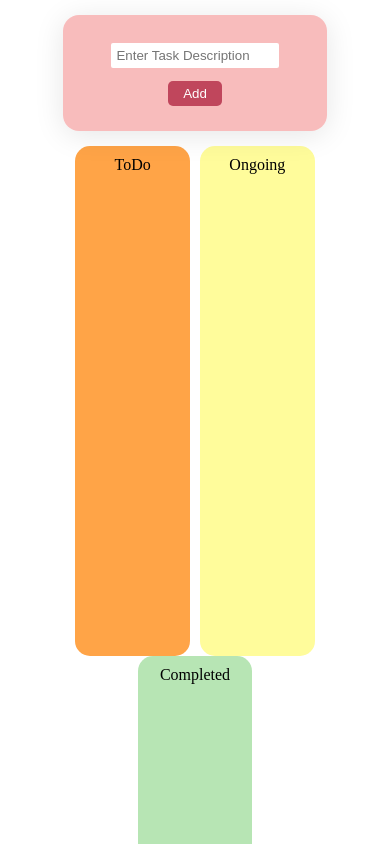
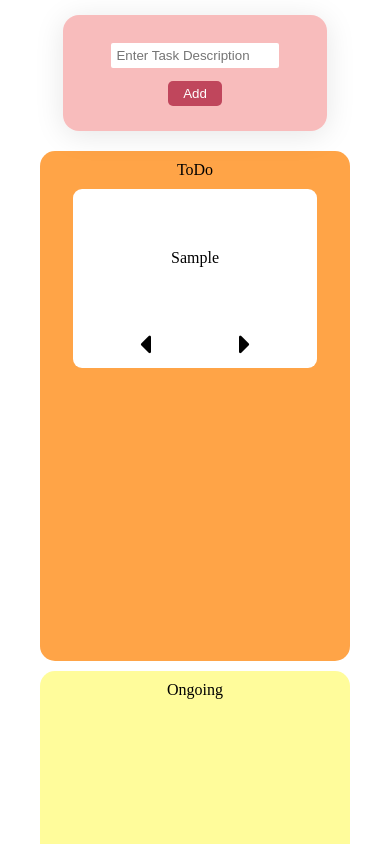
Before and after one commit to anusha-c18/react-hooks-series, a React (Vite) app in the folder useState/: page / in a window 390 px wide. Both pictures are taken after typing "Sample" into the empty fields and a click on the button "Add". Shown: the top 844 px of the page. Built offline with nearby package versions, Linux system fonts and the light colour scheme.

Commit message:
feat: individual task containers with overflow management

```diff
--- a/useState/src/App.jsx
+++ b/useState/src/App.jsx
@@ -11,8 +11,6 @@ function App() {
     Ongoing: [],
     Completed: [],
   });
-
-  console.log(allTasks);
 
   const toggleModal = () => {
     setModalVisibility((prev) => {
--- /dev/null
+++ b/useState/src/Components/Task.css
@@ -0,0 +1,58 @@
+.individual-task-container {
+  display: flex;
+  flex-direction: column;
+  background: white;
+  width: 80%;
+  margin: 5px auto;
+  padding: 2px;
+  border-radius: 9px;
+  justify-content: center;
+  height: 35%;
+}
+
+.individual-task {
+  overflow-x: auto;
+  overflow-y: scroll;
+  height: 80%;
+  display: flex;
+  flex-direction: column;
+  flex-wrap: wrap;
+  justify-content: center;
+  align-content: center;
+}
+
+.individual-task-text {
+  text-wrap: wrap;
+  text-align: center;
+  width: 80%;
+}
+
+.shift-task {
+  display: flex;
+  flex-direction: row;
+  justify-content: space-evenly;
+}
+
+.shift-button {
+  background-color: white;
+  border: none;
+}
+
+.arrow {
+  border: 2px solid white;
+  background: white;
+}
+
+.arrow:hover {
+  border: 2px solid black;
+  border-radius: 9px;
+  cursor: pointer;
+}
+
+.shift-left {
+  transform: rotateY(180deg);
+}
+
+.visibility {
+  display: none;
+}
--- /dev/null
+++ b/useState/src/Components/Task.jsx
@@ -0,0 +1,38 @@
+import React from "react";
+import Arrow from "../assets/arrow.png";
+import "./Task.css";
+
+function Task({ tasksSection, taskText }) {
+  const shiftLeft = () => {};
+
+  const shiftRight = () => {};
+
+  return (
+    <div className="individual-task-container">
+      <div className="individual-task">
+        <p className="individual-task-text">{taskText}</p>
+      </div>
+      <div className="shift-task">
+        <button className="shift-button shift-button-left">
+          <img
+            src={Arrow}
+            alt="shift left"
+            className="shift-left arrow"
+            enabl
+            onClick={shiftLeft}
+          />
+        </button>
+        <button className="shift-button shift-button-right">
+          <img
+            src={Arrow}
+            alt="shift right"
+            className="arrow"
+            onClick={shiftRight}
+          />
+        </button>
+      </div>
+    </div>
+  );
+}
+
+export default Task;
--- a/useState/src/Components/Tasks.css
+++ b/useState/src/Components/Tasks.css
@@ -11,7 +11,7 @@
   flex-direction: column;
   width: 28%;
   height: 500px;
-  background-color: red;
+  overflow-y: auto;
   margin: 0px 5px;
   border-radius: 15px;
   padding: 5px;
@@ -21,3 +21,10 @@
   margin: 5px;
   text-align: center;
 }
+
+@media (max-width: 647px) {
+  .tasks-sections {
+    width: 80%;
+    margin: 5px;
+  }
+}
--- a/useState/src/Components/Tasks.jsx
+++ b/useState/src/Components/Tasks.jsx
@@ -1,5 +1,6 @@
 import React from "react";
 import "./Tasks.css";
+import Task from "./Task";
 
 function Tasks({ allTasks }) {
   const getColor = (tasksSection) => {
@@ -20,6 +21,9 @@ function Tasks({ allTasks }) {
           style={{ backgroundColor: getColor(tasksSection) }}
         >
           <p className="tasks-section-heading">{tasksSection}</p>
+          {allTasks[tasksSection].map((taskText) => (
+            <Task tasksSection={tasksSection} taskText={taskText} />
+          ))}
         </div>
       ))}
     </div>
```
Also changed, not shown: useState/src/assets/arrow.png (added).
